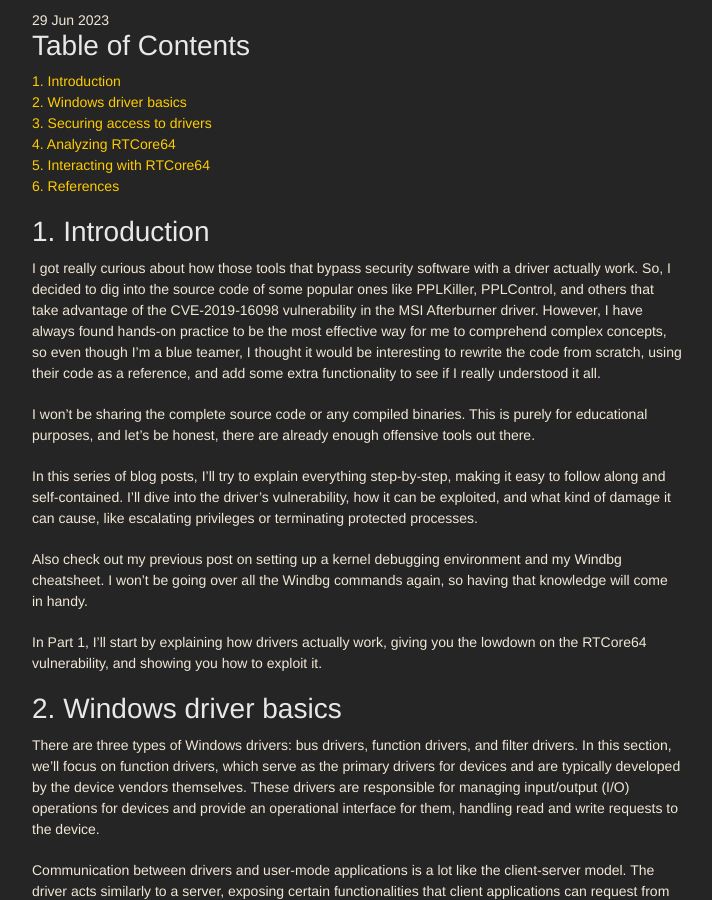
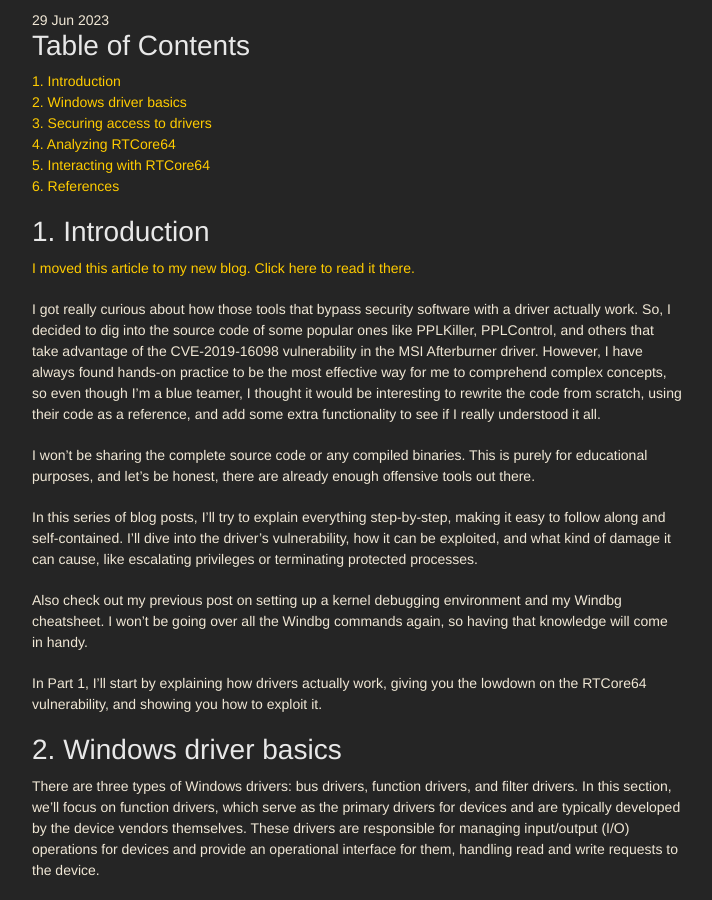
Before and after one commit to idafchev/idafchev.github.io, a Jekyll site: the page built from _posts/2023-06-30-Vulnerable_Driver_Part1.md, in a window 1280 px wide and 900 px high, scrolled down 354 px. Shown: the whole window, without its empty margins (283-995 px from the left). Built offline with Jekyll 4.4.1, drawn with Linux system fonts in a browser that asks for light colours; nearby versions of some CDN libraries; some web fonts are replaced; comment, search, counter and statistics services are not loaded.

Commit message:
Update 2023-06-30-Vulnerable_Driver_Part1.md

```diff
--- a/_posts/2023-06-30-Vulnerable_Driver_Part1.md
+++ b/_posts/2023-06-30-Vulnerable_Driver_Part1.md
@@ -14,6 +14,8 @@
 [6. References](#6_references)
 
 # <a name="1_introduction"></a> 1. Introduction
+[I moved this article to my new blog. Click here to read it there.](https://idafchev.github.io/blog/Vulnerable_Driver_Part1/)
+
 I got really curious about how those tools that bypass security software with a driver actually work. So, I decided to dig into the source code of some popular ones like PPLKiller, PPLControl, and others that take advantage of the CVE-2019-16098 vulnerability in the MSI Afterburner driver. However, I have always found hands-on practice to be the most effective way for me to comprehend complex concepts, so even though I'm a blue teamer, I thought it would be interesting to rewrite the code from scratch, using their code as a reference, and add some extra functionality to see if I really understood it all.
 
 I won't be sharing the complete source code or any compiled binaries. This is purely for educational purposes, and let's be honest, there are already enough offensive tools out there.
```
